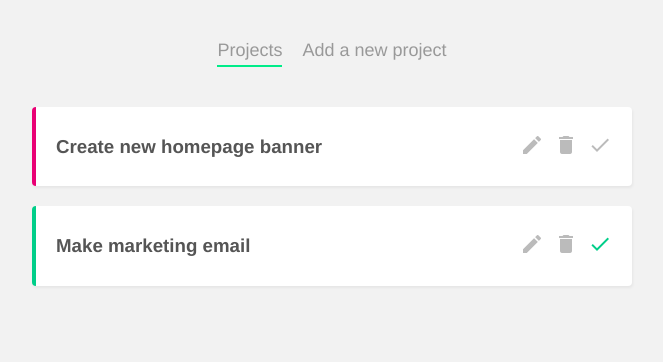
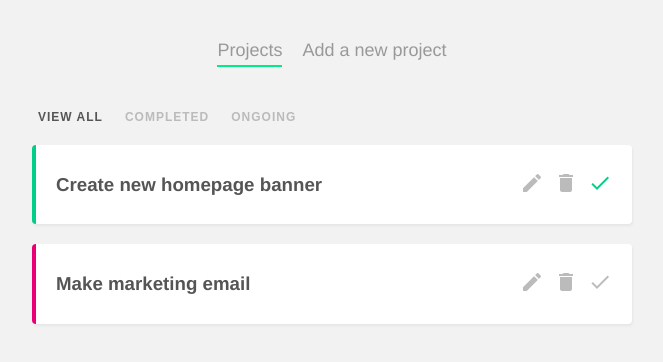
Before and after one commit to piotr-skolorzynski/vue-3-planner, a Vue app: page / in a window 1280 px wide. Shown: the top 362 px of the page, without its empty margins (308-971 px from the left). Built offline with nearby package versions, Linux system fonts and the light colour scheme; data requests are answered from the project's data file.

Commit message:
Create FilterNav component Use it in Home component Handle projects filtering

```diff
--- /dev/null
+++ b/src/components/FilterNav.vue
@@ -0,0 +1,49 @@
+<template>
+  <nav class="filter-nav">
+    <button :class="{ active: current === 'all' }" @click="updateFilter('all')">
+      View All
+    </button>
+    <button
+      :class="{ active: current === 'completed' }"
+      @click="updateFilter('completed')"
+    >
+      Completed
+    </button>
+    <button
+      :class="{ active: current === 'ongoing' }"
+      @click="updateFilter('ongoing')"
+    >
+      Ongoing
+    </button>
+  </nav>
+</template>
+
+<script>
+export default {
+  props: ['current'],
+  methods: {
+    updateFilter(by) {
+      this.$emit('filterChange', by);
+    },
+  },
+};
+</script>
+
+<style>
+.filter-nav button {
+  background: none;
+  border: none;
+  color: #bbb;
+  outline: none;
+  font-size: 12px;
+  text-transform: uppercase;
+  margin-right: 10px;
+  letter-spacing: 1px;
+  font-weight: bold;
+  cursor: pointer;
+}
+
+.filter-nav button.active {
+  color: #555;
+}
+</style>
--- a/src/data/db.json
+++ b/src/data/db.json
@@ -4,13 +4,13 @@
       "id": 1,
       "title": "Create new homepage banner ",
       "details": "Lorem ipsum ",
-      "complete": false
+      "complete": true
     },
     {
       "id": 2,
       "title": "Make marketing email",
       "details": "Lorem ipsum",
-      "complete": true
+      "complete": false
     }
   ]
 }
--- a/src/views/Home.vue
+++ b/src/views/Home.vue
@@ -1,7 +1,9 @@
 <template>
   <div class="home">
+    <FilterNav @filterChange="current = $event" :current="current" />
+
     <div v-if="projects.length">
-      <div v-for="project in projects" :key="project.id">
+      <div v-for="project in filteredProjects" :key="project.id">
         <SingleProject
           :project="project"
           @delete="handleDelete"
@@ -14,13 +16,15 @@
 
 <script>
 import SingleProject from '@/components/SingleProject.vue';
+import FilterNav from '@/components/FilterNav.vue';
 
 export default {
   name: 'Home',
-  components: { SingleProject },
+  components: { SingleProject, FilterNav },
   data() {
     return {
       projects: [],
+      current: 'all',
     };
   },
   mounted() {
@@ -41,5 +45,18 @@
       proj.complete = !proj.complete;
     },
   },
+  computed: {
+    filteredProjects() {
+      switch (this.current) {
+        case 'completed':
+          return this.projects.filter((project) => project.complete);
+        case 'ongoing':
+          return this.projects.filter((project) => !project.complete);
+        case 'all':
+        default:
+          return this.projects;
+      }
+    },
+  },
 };
 </script>
```
